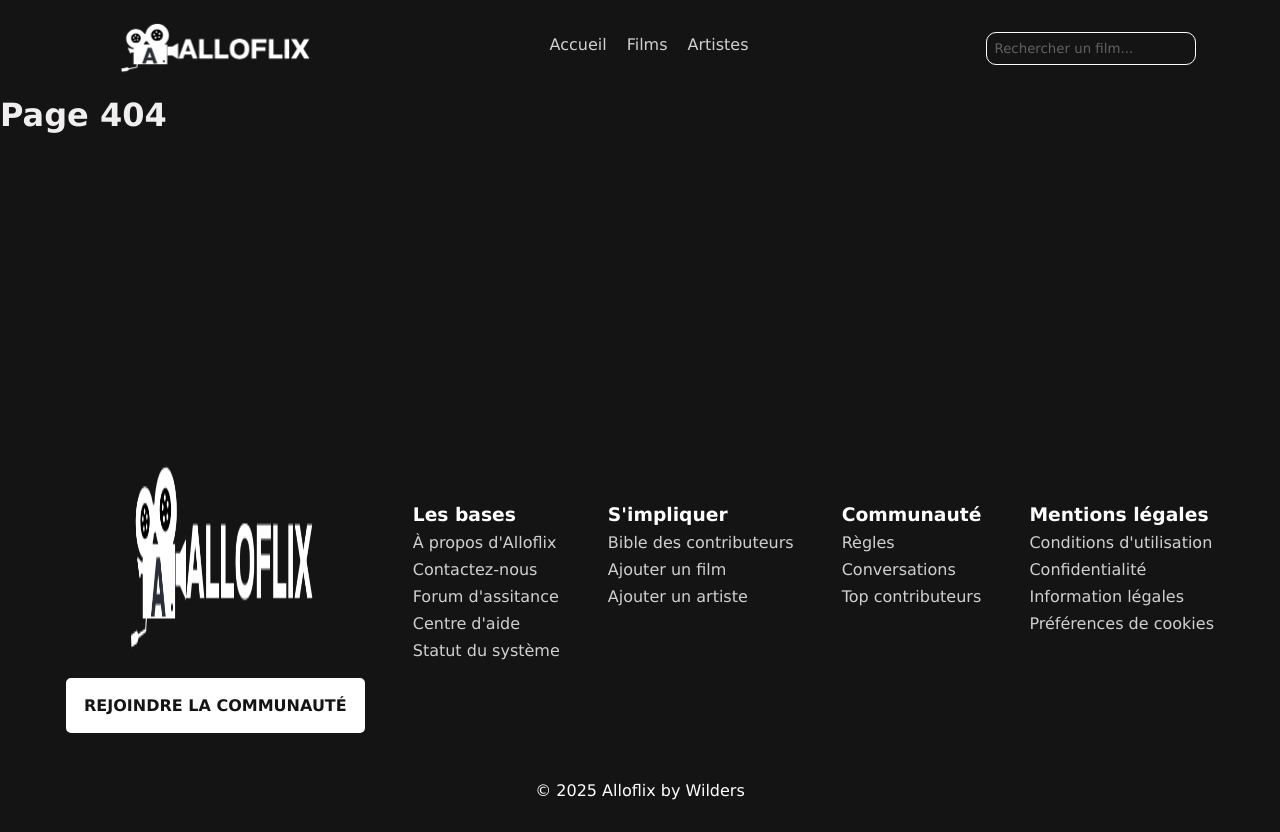
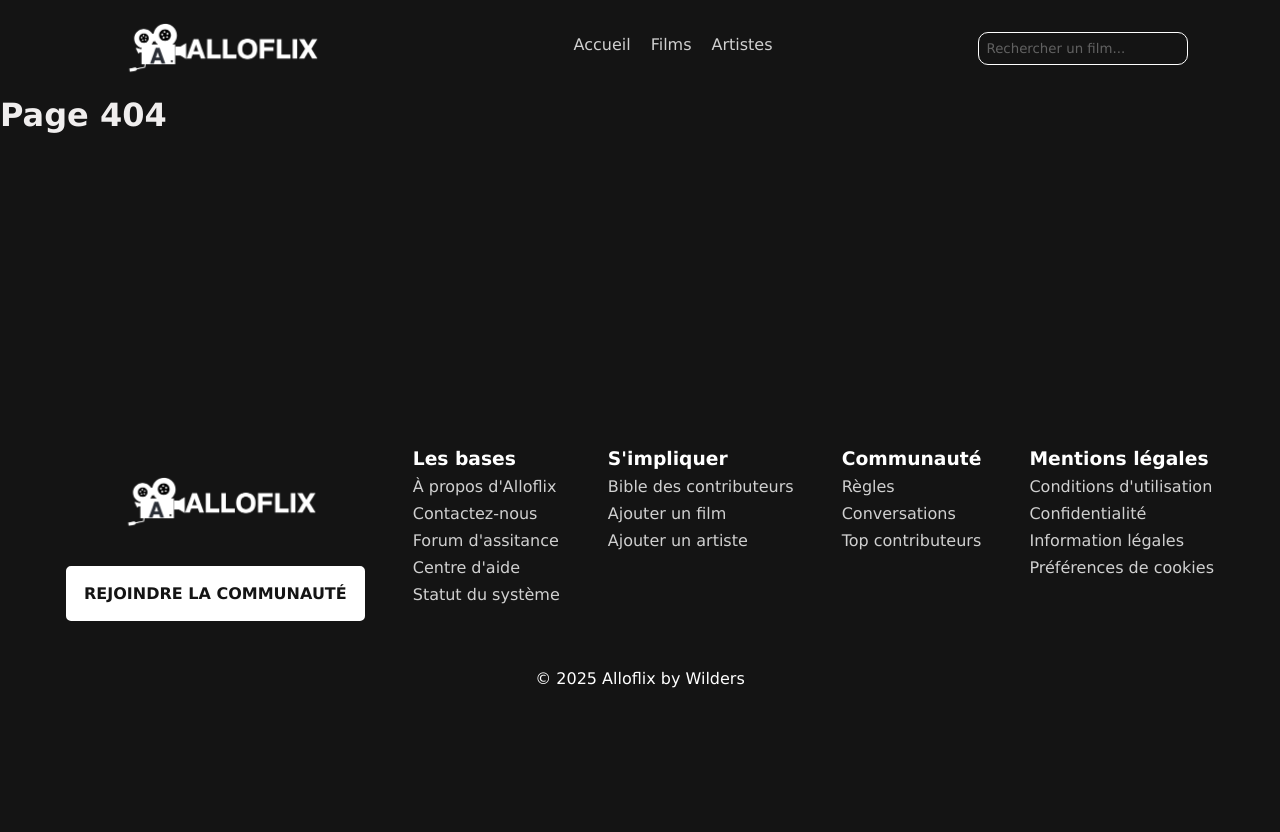
Before and after one commit to Clarelle974/Alloflix, a React (Vite) app in the folder client/: page / in a window 1280 px wide. After the commit the page ends 800 px from the top, so only its background shows below. Built offline with nearby package versions, Linux system fonts and the light colour scheme; no server answers.

Commit message:
Footer CSS fixe

```diff
--- a/client/src/components/Footer.tsx
+++ b/client/src/components/Footer.tsx
@@ -7,14 +7,14 @@ export default function Footer() {
     <footer>
       <div className="join">
         <div className="logo">
-          <img src={Logo} alt="Alloflix" />
+          <img src={Logo} alt="Alloflix" className="alloflix-logo" />
           <Link to={"#"} className="community">
             Rejoindre la communauté
           </Link>
         </div>
-        <nav>
+        <nav className="nav-footer">
           <div>
-            <h3>Les bases</h3>
+            <h3 className="footer-name">Les bases</h3>
             <ul>
               <li>
                 <Link to={"#"}>À propos d'Alloflix</Link>
@@ -34,7 +34,7 @@ export default function Footer() {
             </ul>
           </div>
           <div>
-            <h3>S'impliquer</h3>
+            <h3 className="footer-name">S'impliquer</h3>
             <ul>
               <li>
                 <Link to={"#"}>Bible des contributeurs</Link>
@@ -48,7 +48,7 @@ export default function Footer() {
             </ul>
           </div>
           <div>
-            <h3>Communauté</h3>
+            <h3 className="footer-name">Communauté</h3>
             <ul>
               <li>
                 <Link to={"#"}>Règles</Link>
@@ -62,7 +62,7 @@ export default function Footer() {
             </ul>
           </div>
           <div>
-            <h3>Mentions légales</h3>
+            <h3 className="footer-name">Mentions légales</h3>
             <ul>
               <li>
                 <Link to={"#"}>Conditions d'utilisation</Link>
--- a/client/src/styles/footer.css
+++ b/client/src/styles/footer.css
@@ -8,24 +8,23 @@ footer {
   flex-direction: column;
 }
 
-footer > .join {
+.join {
   display: flex;
   align-items: center;
 }
 
-footer > div > .logo {
+.logo {
   display: flex;
   flex-direction: column;
   align-items: center;
   margin-right: 3rem;
 }
 
-footer > .join > .logo > img {
-  height: 15rem;
-  width: 15rem;
+.alloflix-logo {
+  margin: 2rem 0 2rem 0;
 }
 
-footer > div > div > .community {
+.community {
   background-color: white;
   color: var(--bgcolor);
   font-size: 1rem;
@@ -37,13 +36,13 @@ footer > div > div > .community {
   padding: 1rem;
 }
 
-nav {
+.nav-footer {
   display: flex;
   flex-direction: row;
   gap: 3rem;
 }
 
-nav > div > h3 {
+.footer-name {
   color: white;
   margin-bottom: 0.5rem;
 }
```
